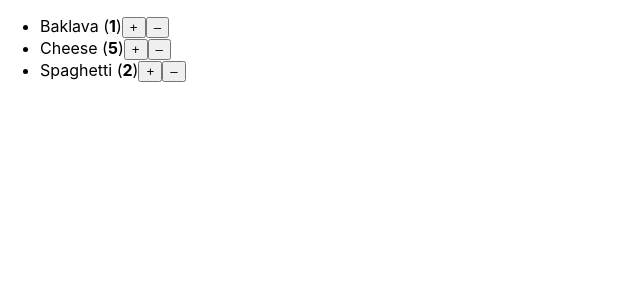
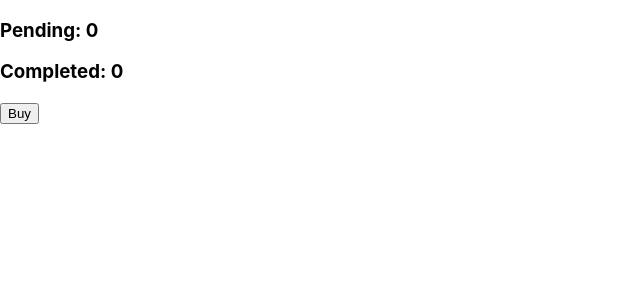
Before and after one commit to BeboBonbo/First-project-REACT-learning, a React (Create React App) app in the folder challenges-react/: page / in a window 1280 px wide. Shown: the top 300 px of the page, without its empty margins (0-640 px from the left). Built offline with nearby package versions, Linux system fonts and the light colour scheme.

Commit message:
Reapeted Update of State in React Challenge

```diff
--- a/challenges-react/src/App.js
+++ b/challenges-react/src/App.js
@@ -3,13 +3,15 @@
 // import BtnSideSec from "./btnSideSection.js";
 // import "./App.css";
 //! import Scoreboard from "./objectStateProblemInDocs";
-import ShoppingCart from "./UpdatingArrayInState"
+//? import ShoppingCart from "./UpdatingArrayInState"
+import RequestTracker from "./repeatedUpdateOfArray";
 
 // const showCategories = true;
 
 function App() {
   //! return <Scoreboard />;
-  return(<ShoppingCart />);
+  //? return(<ShoppingCart />)
+  return(<RequestTracker />)
   // const bodyStyle = {
   //   display: "flex",
   //   justifyContent: "center",
--- /dev/null
+++ b/challenges-react/src/repeatedUpdateOfArray.js
@@ -0,0 +1,31 @@
+import { useState } from "react";
+
+export default function RequestTracker() {
+  const [pending, setPending] = useState(0);
+  const [completed, setCompleted] = useState(0);
+
+  async function handleClick() {
+    setPending(pending + 1);
+    await delay(3000);
+    setPending((p) => {
+      return p - 1;
+    });
+    setCompleted((c) => {
+      return c + 1;
+    });
+  }
+
+  return (
+    <>
+      <h3>Pending: {pending}</h3>
+      <h3>Completed: {completed}</h3>
+      <button onClick={handleClick}>Buy</button>
+    </>
+  );
+}
+
+function delay(ms) {
+  return new Promise((resolve) => {
+    setTimeout(resolve, ms);
+  });
+}
```
